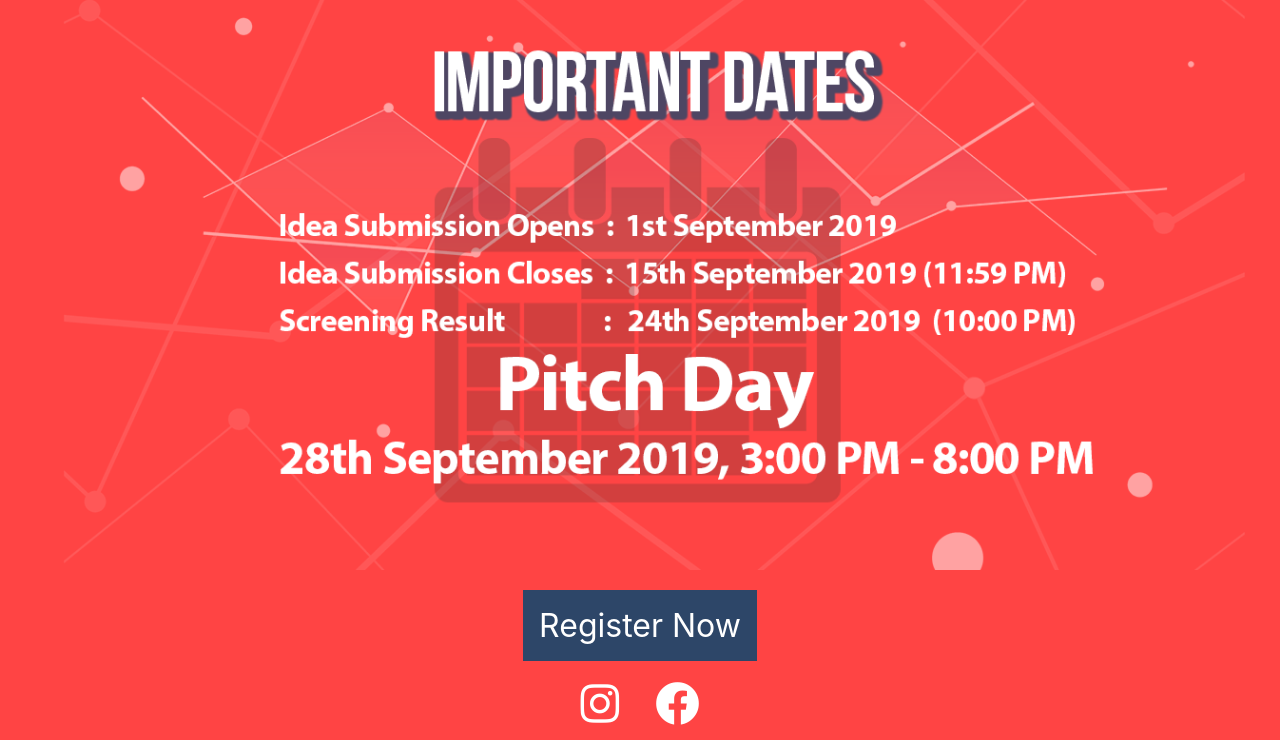
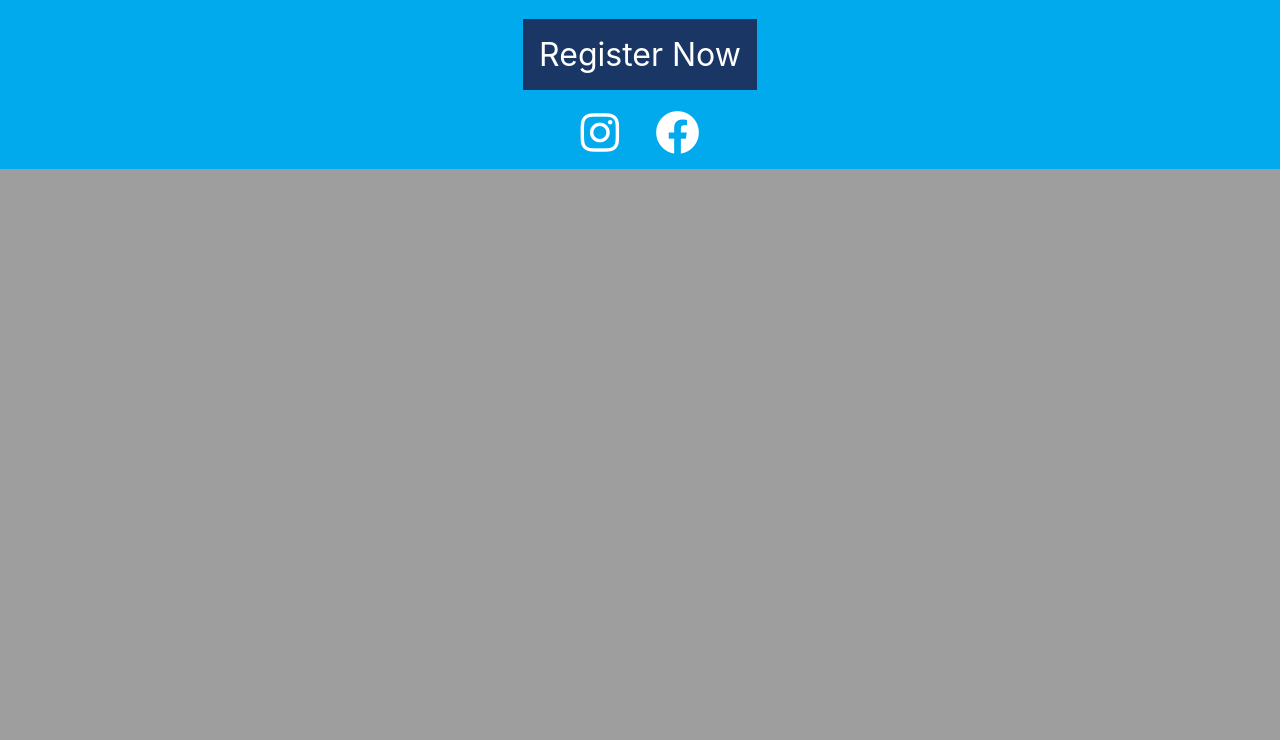
Before and after one commit to ajaystark/ecell_django, a Django app: template ecell/ecell/templates/pitchcafe.html in a window 1280 px wide. Shown: the part 1073-1813 px from the top of the page. After the commit the page ends 1242 px from the top, so only its background shows below. Run offline with Django 3.2, Linux system fonts and the light colour scheme; the template is opened without the code that fills it, so the values that code supplies are empty; some libraries are stand-ins or nearby versions.

Commit message:
updated poster

```diff
--- a/ecell/ecell/templates/pitchcafe.html
+++ b/ecell/ecell/templates/pitchcafe.html
@@ -15,7 +15,7 @@
         #header {
             width: 100%;
             height: auto;
-            background-color: #ff4444;
+            background-color: rgb(0,170,236);;
             background-position: center;
             background-size: cover;
             text-align: center;
@@ -25,20 +25,20 @@
         }
         html, body {
             height: 100%;
-            background-color: #ff4444;
+            background-color: rgb(0,170,236);
         }
         .register-now:hover{
             background: white;
         }
         .register-now{
-            background: rgb(45, 70, 104);
+            background: rgb(26,54,101);
             font-size: 2rem;
         }
         a{
             color: white;
         }
         a:hover{
-            color: rgb(45, 70, 104);
+            color: rgb(26,54,101);
         }
         .font-size{
             font-size: 2.75rem;
@@ -56,7 +56,7 @@
     </div>
     <div class="header">
         <img src="{% static 'pitchcafe2.png' %}" alt="Pitch Cafe 2.0" style="background-size:cover; width:100%;">
-        <img src="{% static 'pitchdates.png' %}" alt="Pitch Cafe 2.0" style="background-size:cover; width:100%;">
+        <img class="d-none" src="{% static 'pitchdates.png' %}" alt="Pitch Cafe 2.0" style="background-size:cover; width:100%;">
     </div>
     <div class="w-100 p-3 my-3 text-center">
         <div>
```
Also changed, not shown: ecell/static/pitchcafe.png (added), 1 other file.
